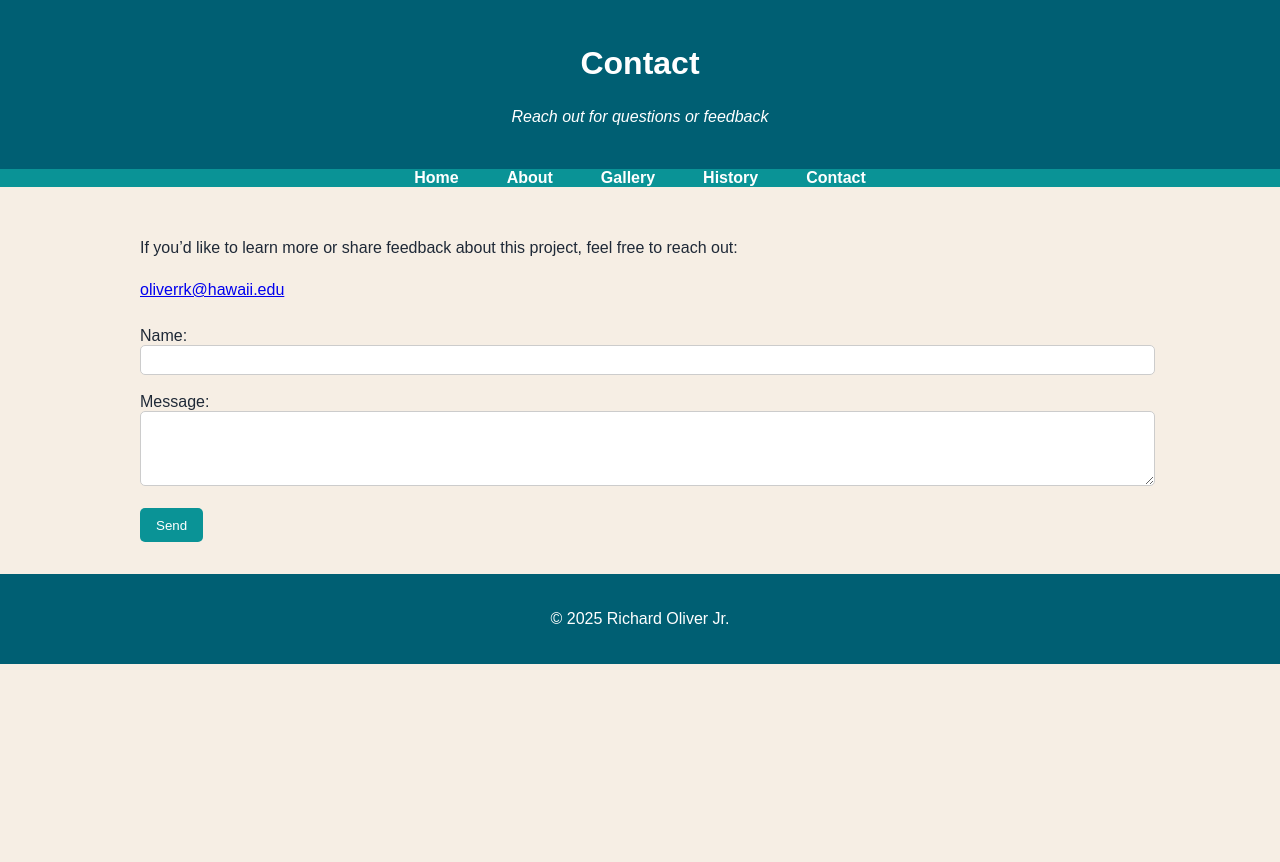
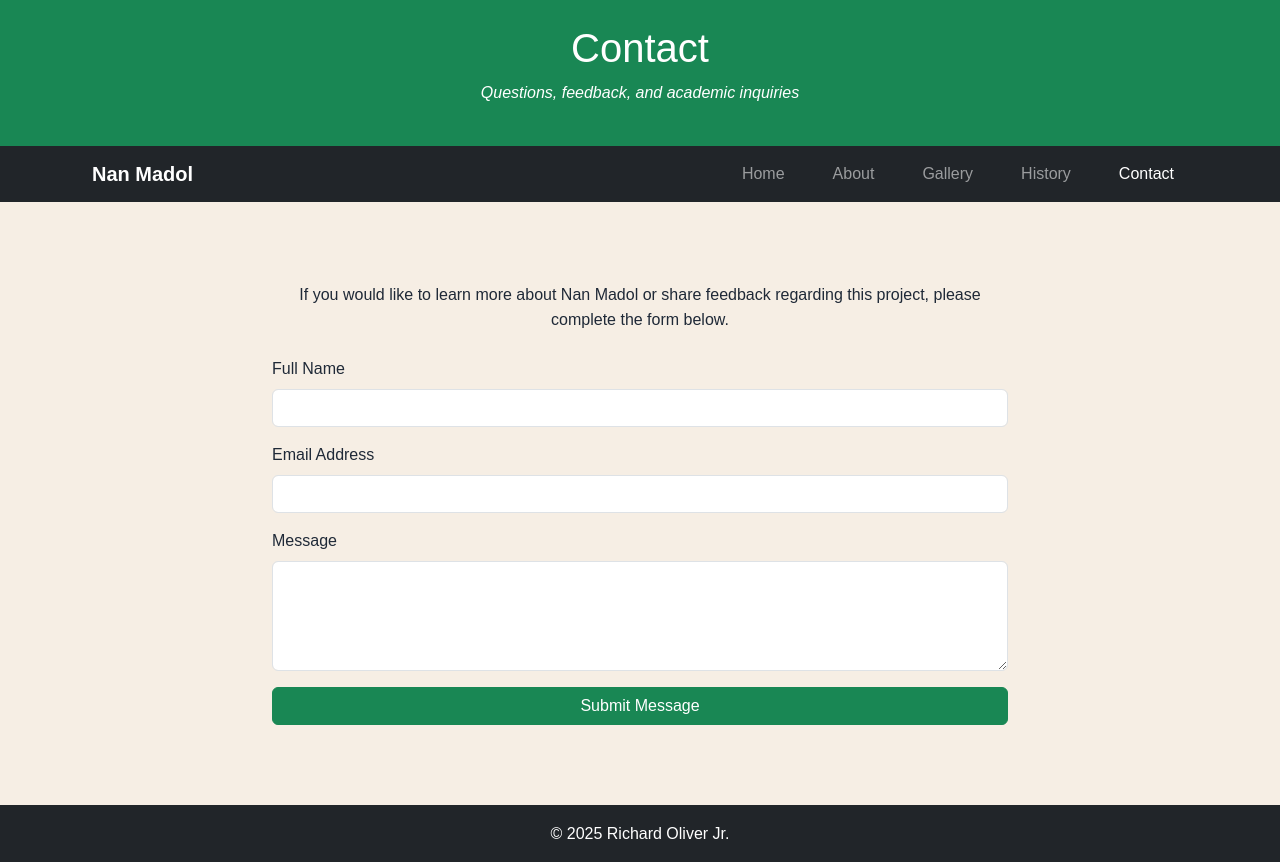
Before and after one commit to oliverrk12/nanmadol-pohnpei, a plain HTML site: page contact.html in a window 1280 px wide. Before the commit the page ends 800 px from the top, so only its background shows below. Drawn offline with nearby package versions, Linux system fonts and the light colour scheme.

Commit message:
Final update to contact.html

```diff
--- a/contact.html
+++ b/contact.html
@@ -2,51 +2,100 @@
 <html lang="en">
 <head>
   <meta charset="utf-8">
+  <title>Contact – Nan Madol</title>
   <meta name="viewport" content="width=device-width, initial-scale=1">
-  <title>Contact</title>
+
+  <link href="https://cdn.jsdelivr.net/npm/bootstrap@5.3.2/dist/css/bootstrap.min.css" rel="stylesheet">
   <link rel="stylesheet" href="styles.css">
 </head>
+
 <body>
 
-<header>
-  <div class="wrapper">
+<header class="bg-success text-white text-center p-4">
+  <div class="container">
     <h1>Contact</h1>
-    <p class="tagline">Reach out for questions or feedback</p>
+    <p class="tagline">Questions, feedback, and academic inquiries</p>
   </div>
 </header>
 
-<nav>
-  <div class="wrapper">
-    <ul>
-      <li><a href="index.html">Home</a></li>
-      <li><a href="about.html">About</a></li>
-      <li><a href="gallery.html">Gallery</a></li>
-      <li><a href="projects.html">History</a></li>
-      <li><a href="contact.html">Contact</a></li>
-    </ul>
+<nav class="navbar navbar-expand-lg navbar-dark bg-dark">
+  <div class="container">
+    <a class="navbar-brand" href="index.html">Nan Madol</a>
+
+    <button class="navbar-toggler" type="button" data-bs-toggle="collapse" data-bs-target="#mainNav">
+      <span class="navbar-toggler-icon"></span>
+    </button>
+
+    <div class="collapse navbar-collapse" id="mainNav">
+      <ul class="navbar-nav ms-auto text-center">
+        <li class="nav-item"><a class="nav-link" href="index.html">Home</a></li>
+        <li class="nav-item"><a class="nav-link" href="about.html">About</a></li>
+        <li class="nav-item"><a class="nav-link" href="gallery.html">Gallery</a></li>
+        <li class="nav-item"><a class="nav-link" href="projects.html">History</a></li>
+        <li class="nav-item"><a class="nav-link active" href="contact.html">Contact</a></li>
+      </ul>
+    </div>
   </div>
 </nav>
 
-<main>
-  <div class="wrapper">
-    <p>If you’d like to learn more or share feedback about this project, feel free to reach out:</p>
-    <p><a href="mailto:oliverrk@hawaii.edu">oliverrk@hawaii.edu</a></p>
+<main class="container my-5">
 
-    <form>
-      <label>Name:</label><br>
-      <input type="text" name="name" required><br><br>
+  <div class="row justify-content-center">
+    <div class="col-md-8">
 
-      <label>Message:</label><br>
-      <textarea rows="4" cols="40" required></textarea><br><br>
+      <p class="text-center mb-4">
+        If you would like to learn more about Nan Madol or share feedback regarding this project,
+        please complete the form below.
+      </p>
 
-      <button type="submit">Send</button>
-    </form>
+      <form id="contactForm" novalidate>
+
+        <div class="mb-3">
+          <label for="name" class="form-label">Full Name</label>
+          <input type="text" class="form-control" id="name" required>
+          <div class="invalid-feedback">
+            Please enter your name.
+          </div>
+        </div>
+
+        <div class="mb-3">
+          <label for="email" class="form-label">Email Address</label>
+          <input type="email" class="form-control" id="email" required>
+          <div class="invalid-feedback">
+            Please enter a valid email address.
+          </div>
+        </div>
+
+        <div class="mb-3">
+          <label for="message" class="form-label">Message</label>
+          <textarea class="form-control" id="message" rows="4" required></textarea>
+          <div class="invalid-feedback">
+            Please enter a message.
+          </div>
+        </div>
+
+        <div class="d-grid">
+          <button type="submit" class="btn btn-success">Submit Message</button>
+        </div>
+
+        <p id="formSuccess" class="text-success text-center mt-3" style="display: none;">
+          Your message has been successfully submitted. Thank you for your feedback.
+        </p>
+
+      </form>
+
+    </div>
   </div>
+
 </main>
 
-<footer>
-  <p>&copy; 2025 Richard Oliver Jr.</p>
+<footer class="bg-dark text-white text-center p-3">
+  <p class="mb-0">&copy; 2025 Richard Oliver Jr.</p>
 </footer>
+
+<script src="https://cdn.jsdelivr.net/npm/bootstrap@5.3.2/dist/js/bootstrap.bundle.min.js"></script>
+
+<script src="script.js"></script>
 
 </body>
 </html>
```
